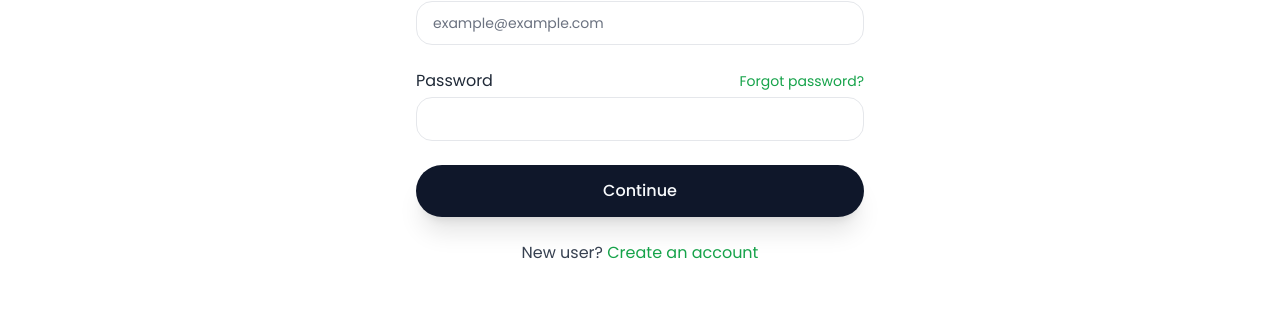
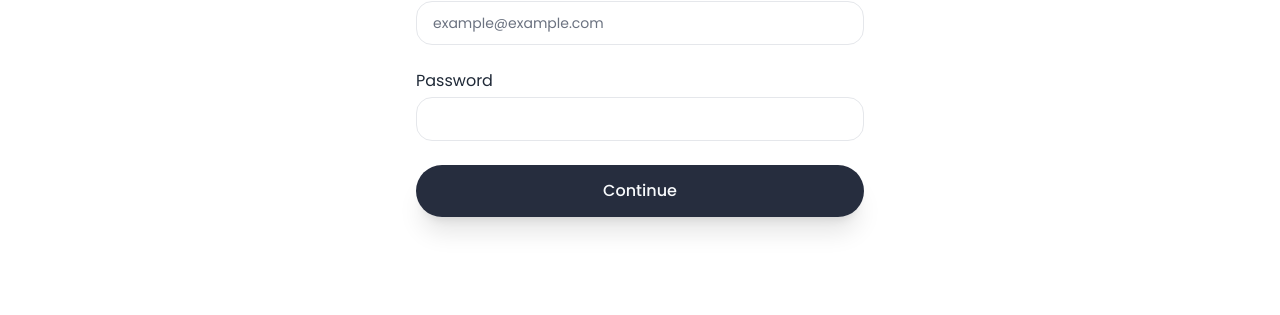
Before and after one commit to zehrakocairi/PrintMe-SPA-React, a React (Create React App) app: page /login in a window 1280 px wide. Shown: the part 435-750 px from the top of the page. Built offline with nearby package versions, Linux system fonts and the light colour scheme; no server answers; what react-hooks-global-state would draw is missing.

Commit message:
fix login flows

```diff
--- a/src/components/Header/AvatarDropdown.tsx
+++ b/src/components/Header/AvatarDropdown.tsx
@@ -17,6 +17,7 @@ export default function AvatarDropdown() {
   const handleLogout = () => {
     googleLogout();
     sessionStorage.removeItem("accessToken");
+    window.location.href = "/login";
     return true;
   };
 
--- a/src/pages/login/page.tsx
+++ b/src/pages/login/page.tsx
@@ -79,22 +79,22 @@ const PageLogin = () => {
             <label className="block">
               <span className="flex justify-between items-center text-neutral-800 dark:text-neutral-200">
                 Password
-                <Link href="/forgot-pass" className="text-sm text-green-600">
+                {/* <Link href="/forgot-pass" className="text-sm text-green-600">
                   Forgot password?
-                </Link>
+                </Link> */}
               </span>
               <Input type="password" className="mt-1" />
             </label>
-            <ButtonPrimary type="submit">Continue</ButtonPrimary>
+            <ButtonPrimary disabled type="submit">Continue</ButtonPrimary>
           </form>
 
           {/* ==== */}
-          <span className="block text-center text-neutral-700 dark:text-neutral-300">
+          {/* <span className="block text-center text-neutral-700 dark:text-neutral-300">
             New user? {` `}
             <Link className="text-green-600" href="/login">
               Create an account
             </Link>
-          </span>
+          </span> */}
         </div>
       </div>
     </div>
```
